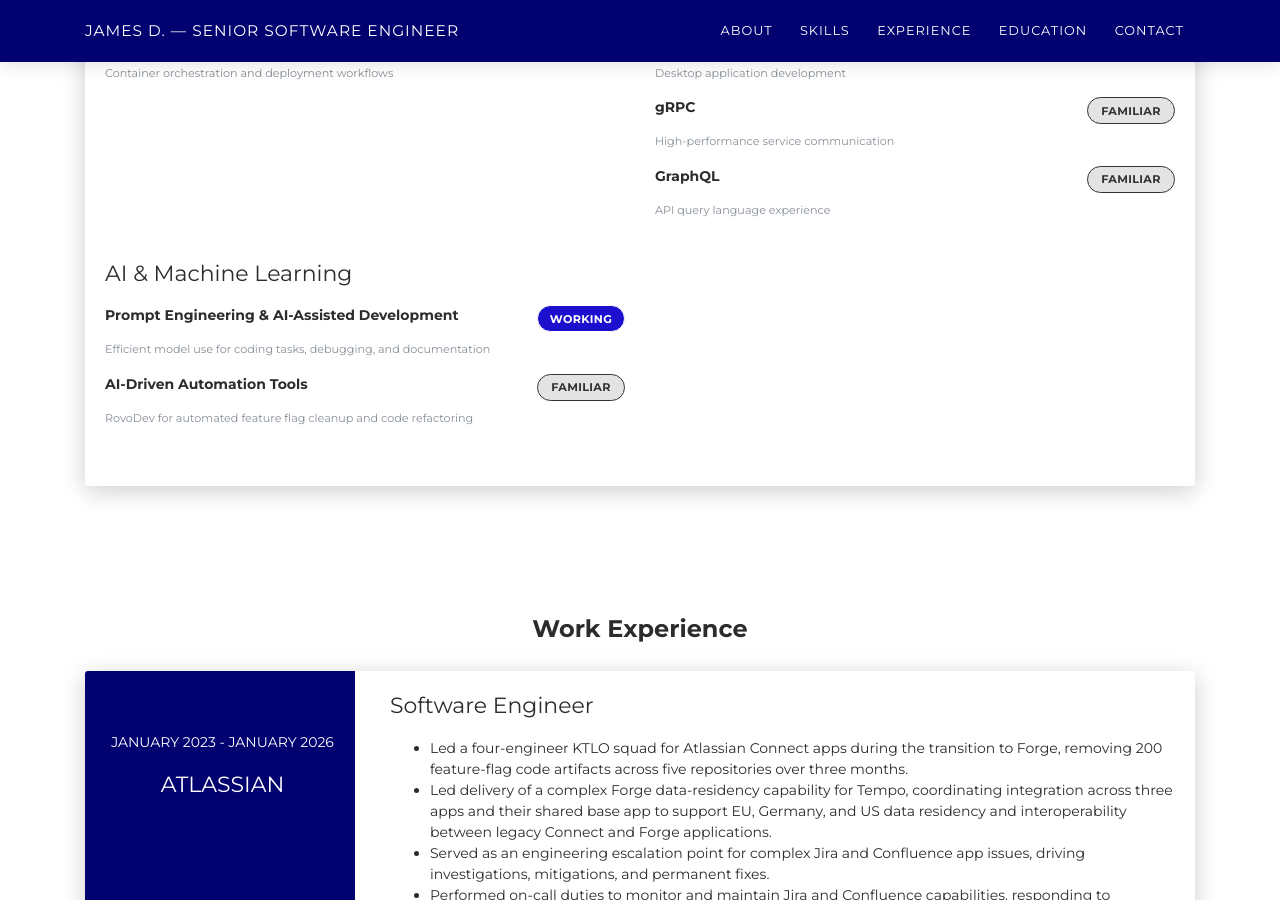
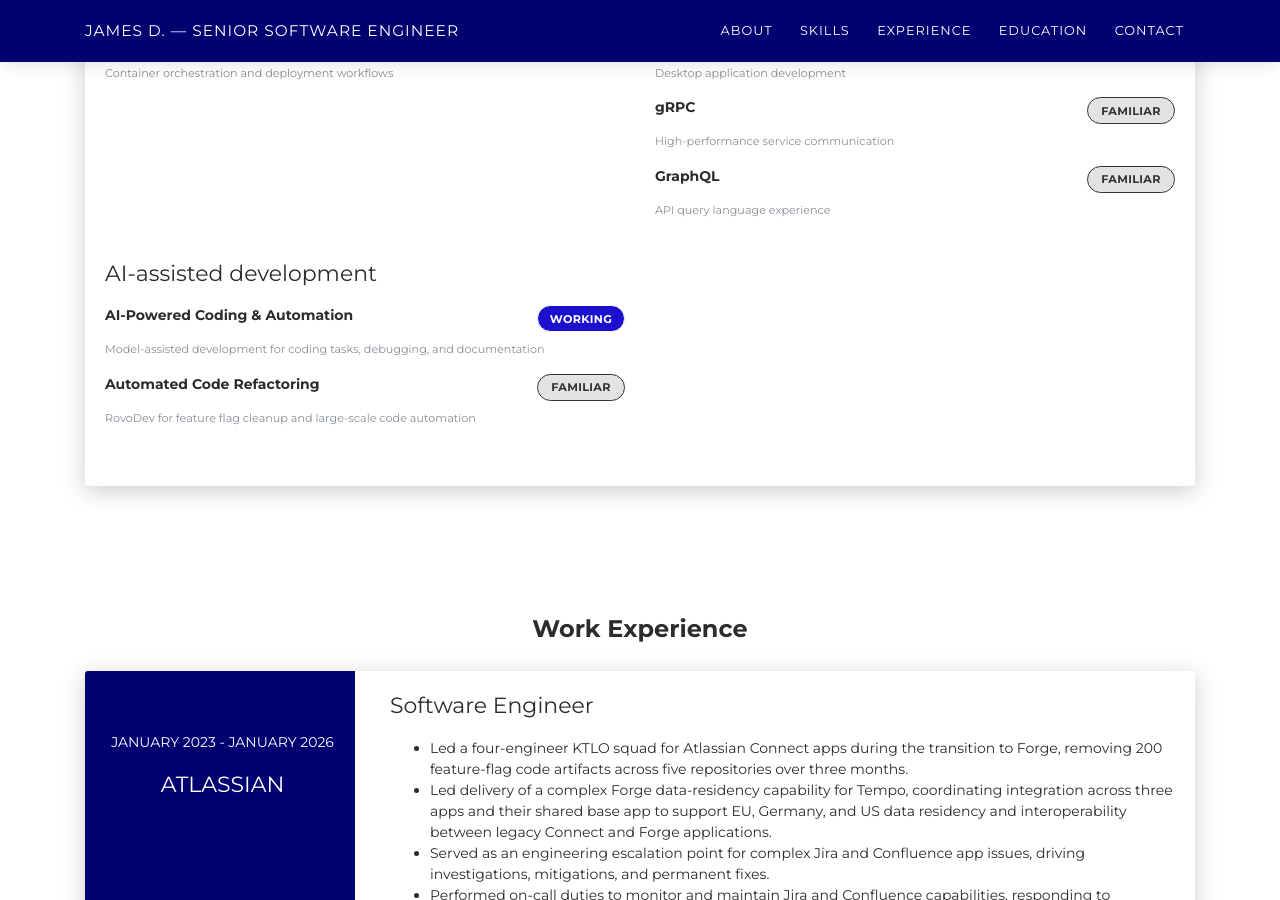
Before and after one commit to jamesd24/jamesd24.github.io, a Jekyll site: the page built from index.html, in a window 1280 px wide and 900 px high, scrolled down 1886 px. Built offline with Jekyll 4.4.1, drawn with Linux system fonts in a browser that asks for light colours; nearby versions of some CDN libraries.

Commit message:
Reframe AI skills with engineering-focused terminology

```diff
--- a/_data/skills.yml
+++ b/_data/skills.yml
@@ -73,11 +73,11 @@
       level: Familiar
       evidence: API query language experience
 
-- name: AI & Machine Learning
+- name: AI-assisted development
   skills:
-    - name: Prompt Engineering & AI-Assisted Development
+    - name: AI-Powered Coding & Automation
       level: Working
-      evidence: Efficient model use for coding tasks, debugging, and documentation
-    - name: AI-Driven Automation Tools
+      evidence: Model-assisted development for coding tasks, debugging, and documentation
+    - name: Automated Code Refactoring
       level: Familiar
-      evidence: RovoDev for automated feature flag cleanup and code refactoring
+      evidence: RovoDev for feature flag cleanup and large-scale code automation
```
